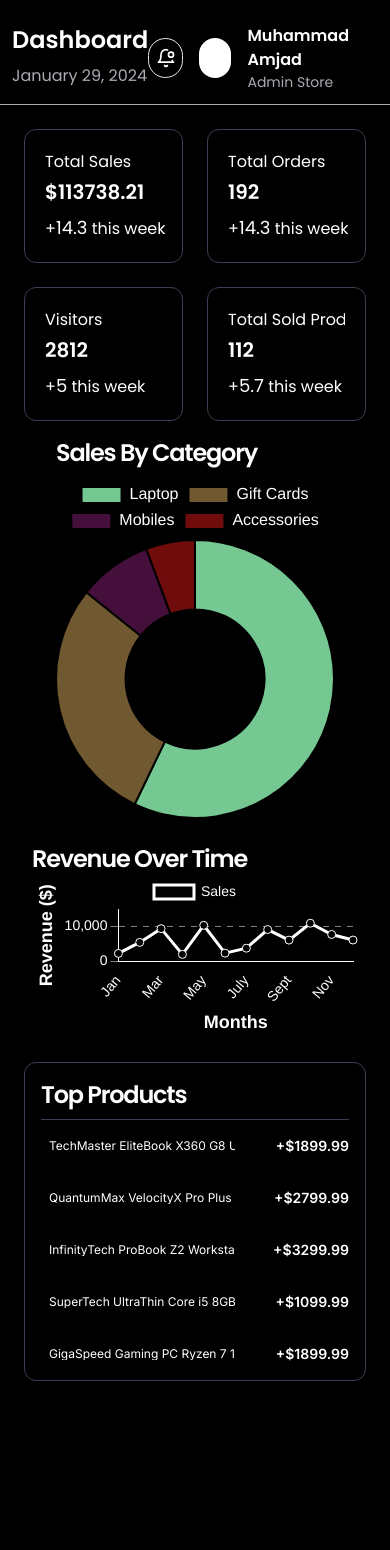
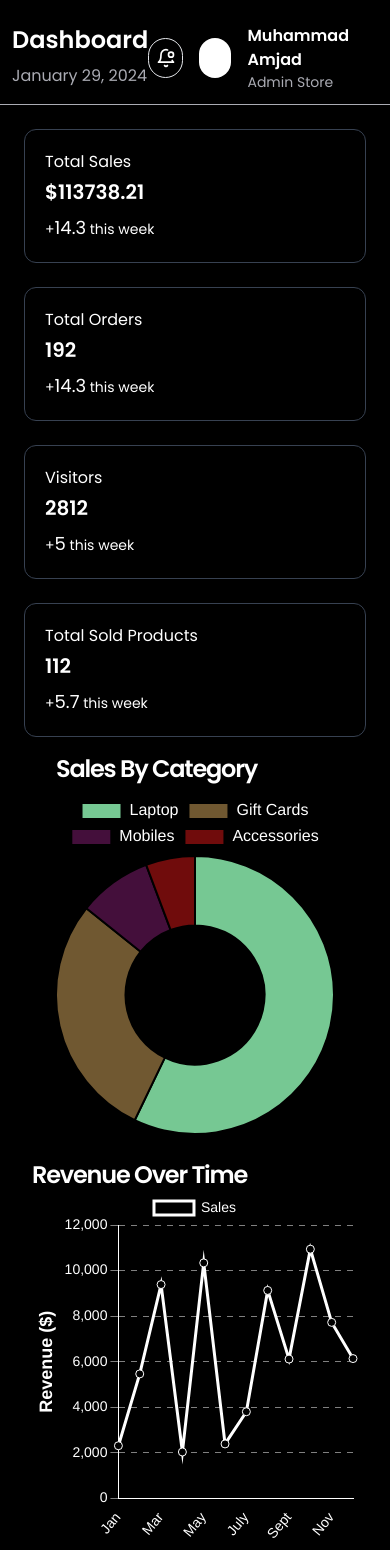
Before and after one commit to devvMuhammad/admin-redeemx, a Next.js app: page / in a window 390 px wide. Shown: the top 1550 px of the page. Before the commit the page ends 1405 px from the top, so only its background shows below. Built offline with nearby package versions, Linux system fonts and the light colour scheme.

Commit message:
small text changes for mobile screens

```diff
--- a/src/components/dashboard/InfoCard.tsx
+++ b/src/components/dashboard/InfoCard.tsx
@@ -33,7 +33,7 @@ export default function InfoCard({
           {info === "Total Sales" && "$"}
           {mainNumber}
         </h1>
-        <p className="overflow-y-hidden text-nowrap">
+        <p className="text-sm font-thin overflow-y-hidden text-nowrap">
           +<span className="text-lg ">{weekDetail}</span> this week
         </p>
       </div>
--- a/src/components/dashboard/Infos.tsx
+++ b/src/components/dashboard/Infos.tsx
@@ -47,7 +47,7 @@ const dummyData: DummyInfo[] = [
 
 export default function Infos() {
   return (
-    <div className="grid grid-rows-2 grid-cols-2 gap-6">
+    <div className="grid md:grid-rows-2 md:grid-cols-2 gap-6">
       {dummyData.map((info, index) => (
         <InfoCard key={index} {...info} />
       ))}
--- a/src/components/dashboard/LineChart.tsx
+++ b/src/components/dashboard/LineChart.tsx
@@ -39,7 +39,7 @@ const months = [
 
 export default function LineChart() {
   return (
-    <div className="p-2 border-white border-solid">
+    <div className="h-[400px] p-2 border-white border-solid">
       <Heading className="text-2xl">Revenue Over Time</Heading>
       <Line
         data={{
@@ -60,6 +60,9 @@ export default function LineChart() {
         options={{
           animation: false,
           responsive: true,
+          // responsive: false,
+          maintainAspectRatio: false,
+          aspectRatio: 1.5,
           scales: {
             x: {
               title: {
```
